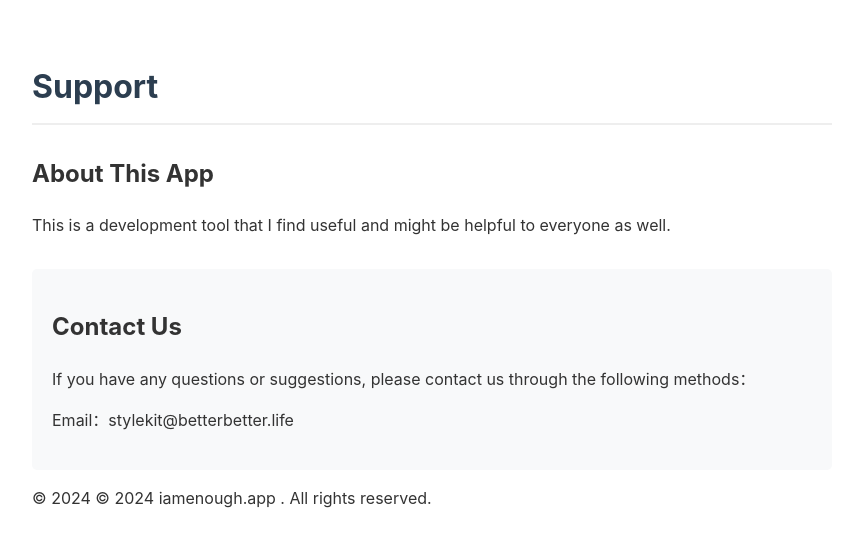
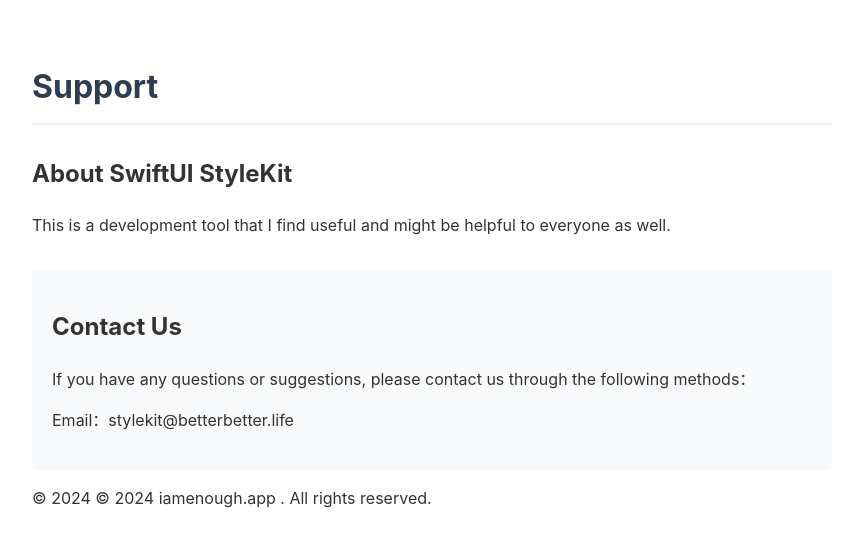
Before and after one commit to aSSong/Wellapps, a plain HTML site: page index.html in a window 1280 px wide. Shown: the whole page, without its empty margins (208-1071 px from the left). Drawn offline with Linux system fonts and the light colour scheme.

Commit message:
Update index.html

```diff
--- a/index.html
+++ b/index.html
@@ -45,7 +45,7 @@
         <h1>Support</h1>
 
         <div class="section">
-            <h2>About This App</h2>
+            <h2>About SwiftUI StyleKit</h2>
             <p>This is a development tool that I find useful and might be helpful to everyone as well.</p>
         </div>
 <!--
```
